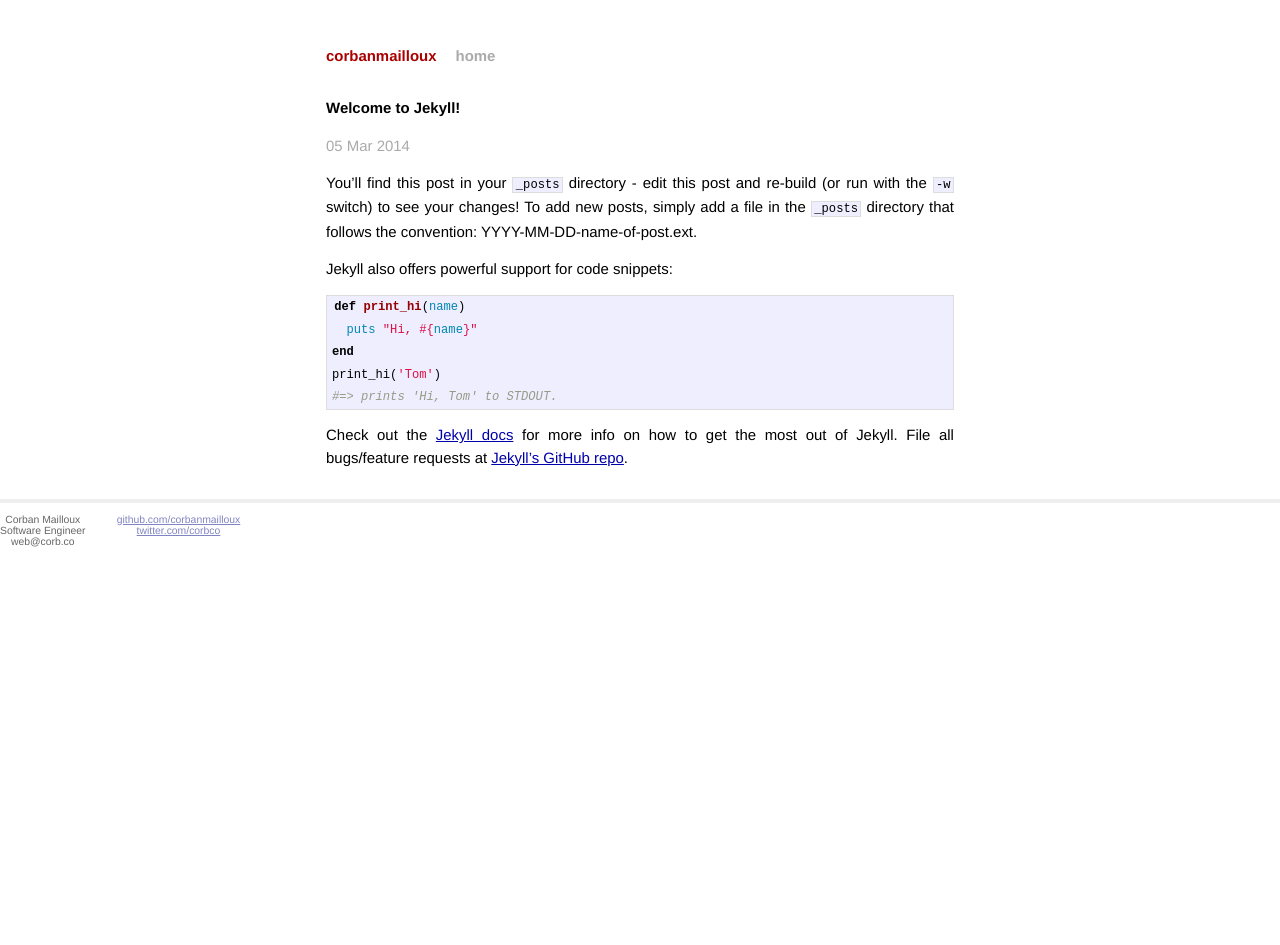
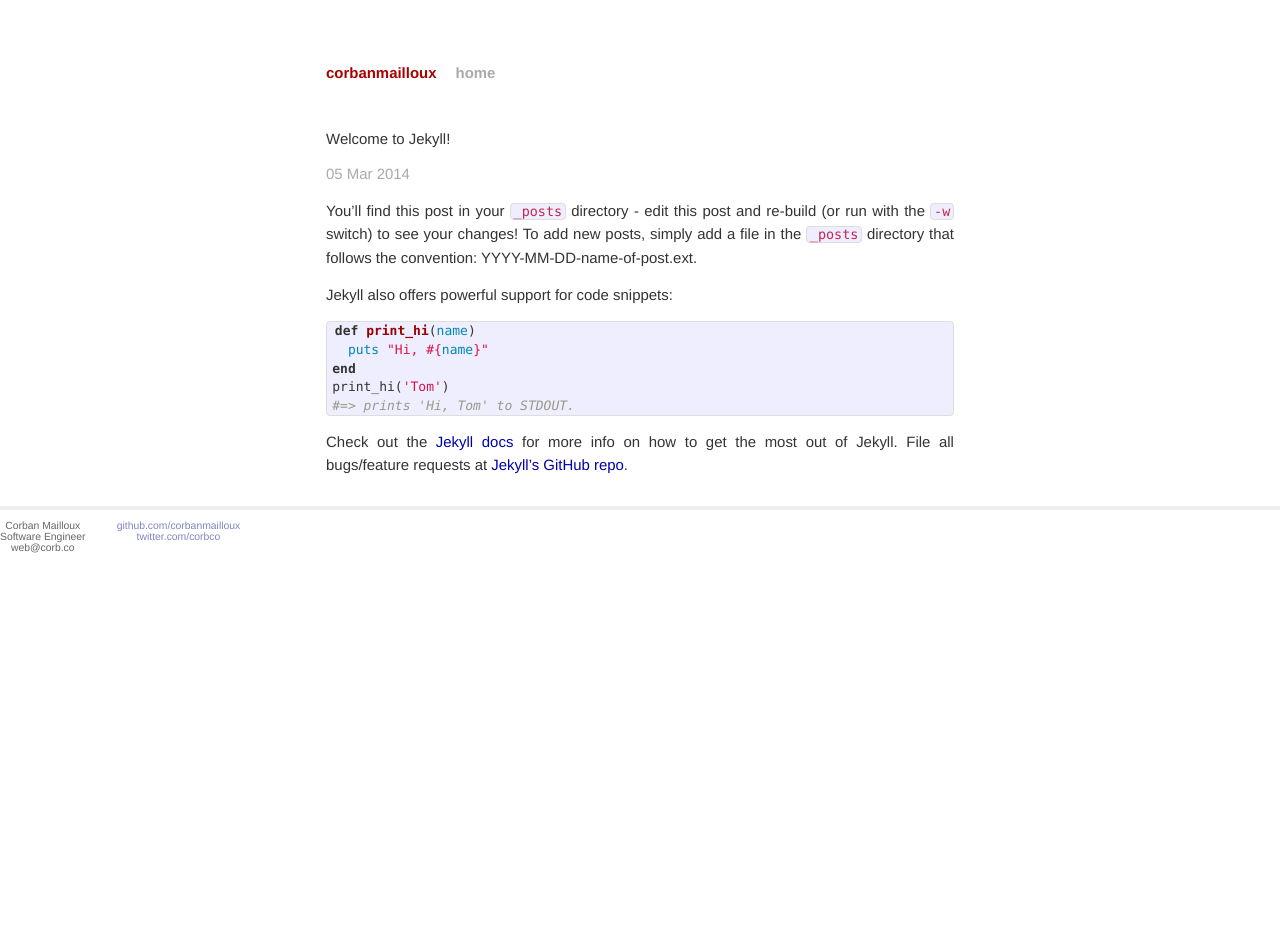
Before and after one commit to corbanmailloux/corb.co, a Jekyll site: the page built from _posts/2014-03-05-welcome-to-jekyll.markdown, in a window 1280 px wide. Built offline with Jekyll 4.4.1, drawn with Linux system fonts in a browser that asks for light colours; nearby versions of some CDN libraries; Markdown is read by kramdown in place of the engine named in the settings.

Commit message:
Testing Bootstrap

```diff
--- a/_includes/foot.html
+++ b/_includes/foot.html
@@ -14,5 +14,7 @@
             </div>
           </div>
 
+    <!-- Latest compiled and minified JavaScript -->
+    <script src="//netdna.bootstrapcdn.com/bootstrap/3.1.1/js/bootstrap.min.js"></script>
 	</body>
 </html>
--- a/_includes/head.html
+++ b/_includes/head.html
@@ -5,6 +5,9 @@
         <meta http-equiv="X-UA-Compatible" content="IE=edge,chrome=1">
         <title>{{ page.title }}</title>
         <meta name="viewport" content="width=device-width">
+
+        <!-- Latest compiled and minified CSS -->
+        <link rel="stylesheet" href="//netdna.bootstrapcdn.com/bootstrap/3.1.1/css/bootstrap.min.css">
 
         <!-- syntax highlighting CSS -->
         <link rel="stylesheet" href="/css/syntax.css">
```
